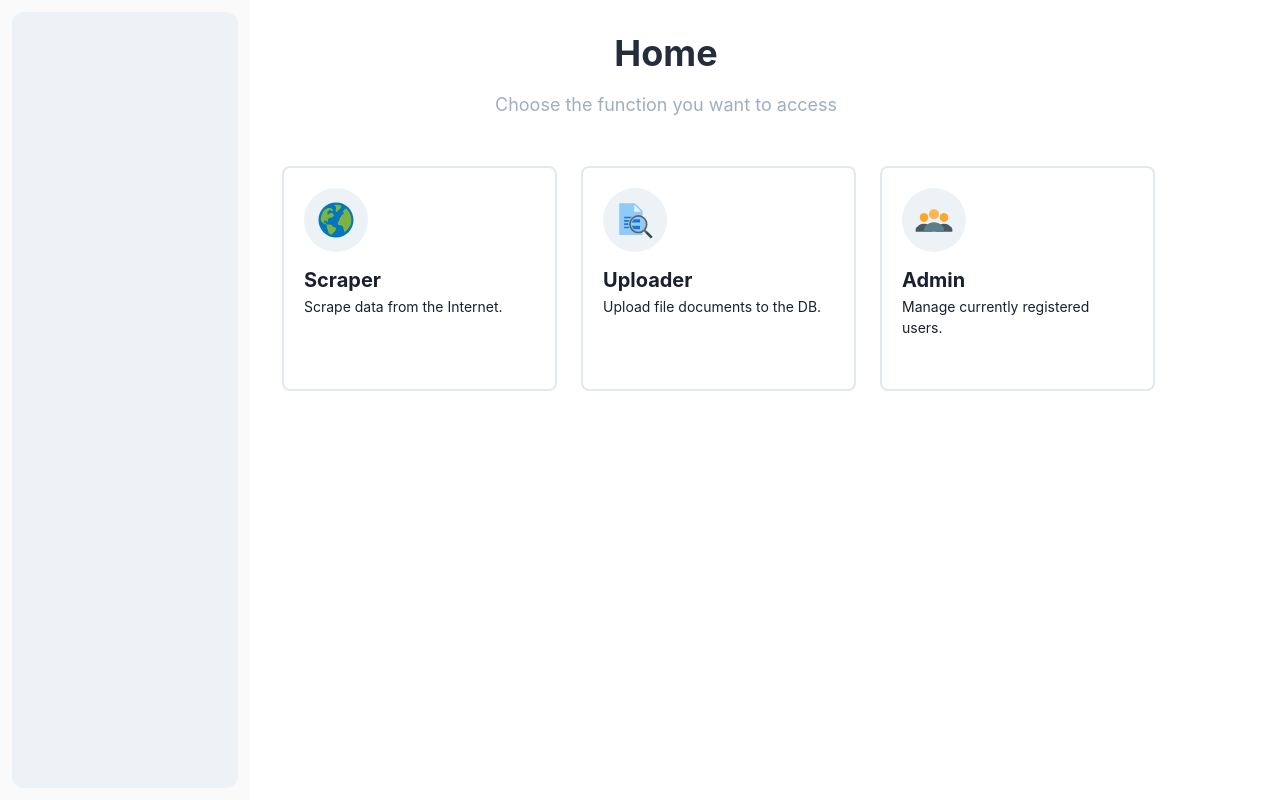
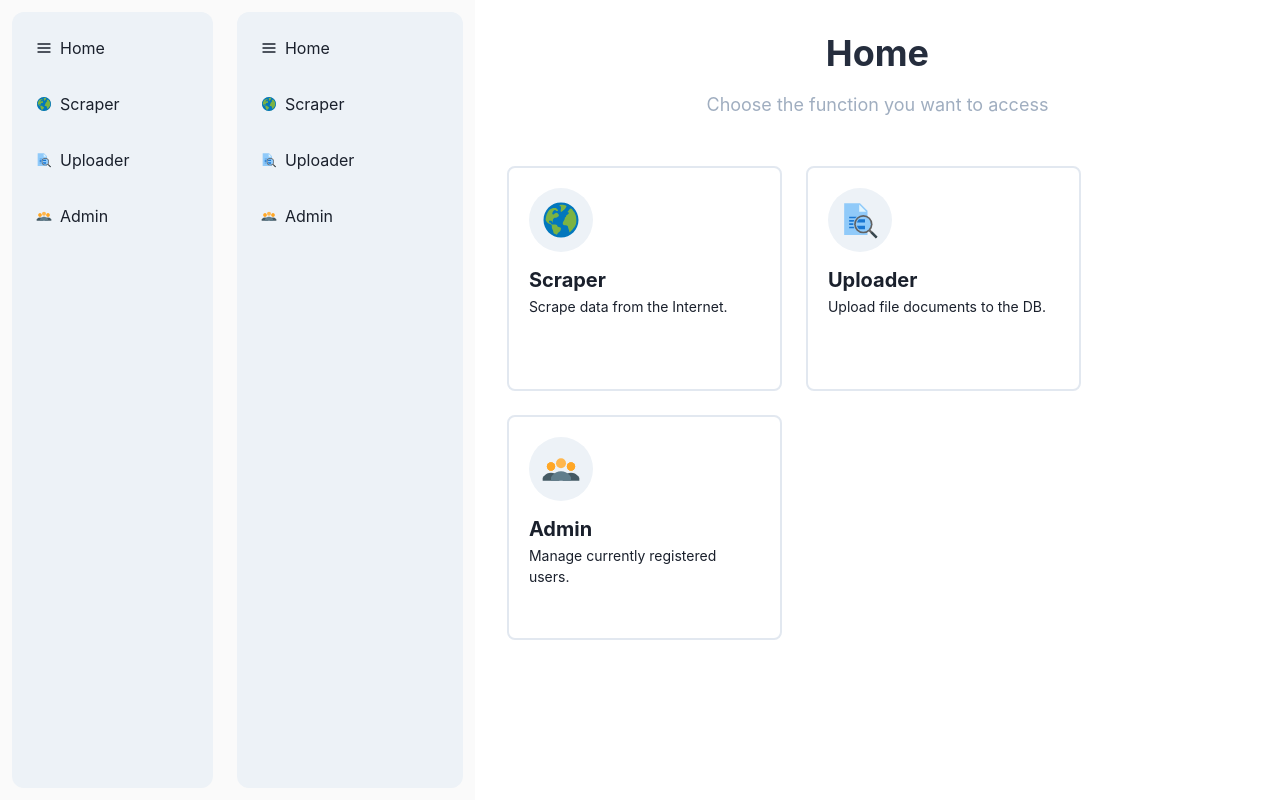
Before and after one commit to szhou12/react-fastapi-app, a React (Vite) app in the folder frontend/: page /login-staff in a window 1280 px wide. Both pictures are taken after typing "name@example.com", "Sample123" into the empty fields and a click on the button "Sign in". Built offline with nearby package versions, Linux system fonts and the light colour scheme.

Commit message:
Added: /hooks -> useAuth; /components -> PrivateRoute for redirecting login staff to dashboard; /components/Dashboard/ -> DashboardHome, Scraper, Uploader, Admin; /components -> Layout. Updated: App.jsx, Sidebar.jsx (bugs exist)

```diff
--- a/frontend/package.json
+++ b/frontend/package.json
@@ -18,7 +18,8 @@
     "react": "^18.3.1",
     "react-dom": "^18.3.1",
     "react-icons": "^5.4.0",
-    "react-router-dom": "^7.0.2"
+    "react-router-dom": "^7.0.2",
+    "zustand": "^5.0.2"
   },
   "devDependencies": {
     "@eslint/js": "^9.15.0",
--- a/frontend/src/App.jsx
+++ b/frontend/src/App.jsx
@@ -4,8 +4,13 @@ import HomeScreen from './components/HomeScreen';
 import Login from './components/Login';
 import Register from './components/Register';
 import LoginStaff from './components/LoginStaff';
-import Dashboard from './components/Dashboard';
+import Layout from './components/Layout';
 import Chatbot from './components/Chatbot';
+import DashboardHome from './components/Dashboard/DashboardHome';
+import DashboardScraper from './components/Dashboard/Scraper';
+import DashboardUploader from './components/Dashboard/Uploader';
+import DashboardAdmin from './components/Dashboard/Admin';
+import PrivateRoute from './components/PrivateRoute';
 
 function App() {
   return (
@@ -15,8 +20,20 @@ function App() {
         <Route path="/login" element={<Login />} />
         <Route path="/register" element={<Register />} />
         <Route path="/login-staff" element={<LoginStaff />} />
-        <Route path="/dashboard" element={<Dashboard />} />
         <Route path="/chatbot" element={<Chatbot />} />
+        <Route
+          path="/dashboard"
+          element={
+            <PrivateRoute>
+              <Layout />
+            </PrivateRoute>
+          }
+        >
+          <Route index element={<DashboardHome />} />
+          <Route path="scraper" element={<DashboardScraper />} />
+          <Route path="uploader" element={<DashboardUploader />} />
+          <Route path="admin" element={<DashboardAdmin />} />
+        </Route>
       </Routes>
     </Router>
   );
--- /dev/null
+++ b/frontend/src/components/Dashboard/Admin.jsx
@@ -0,0 +1,10 @@
+import React from 'react';
+import { Box, Heading} from '@chakra-ui/react';
+
+export default function Admin() {
+    return (
+        <Box>
+            <Heading>This is Dashboard Admin page</Heading>
+        </Box>
+    );
+}
--- a/frontend/src/components/Dashboard.jsx
+++ b/frontend/src/components/Dashboard/DashboardHome.jsx
@@ -19,7 +19,7 @@ import {
   FcFinePrint,
   FcGlobe,
 } from 'react-icons/fc'
-import Sidebar from './Sidebar'
+import Sidebar from '../Sidebar'
 
 // interface CardProps {
 //   heading: string
@@ -70,7 +70,7 @@ const LinkCard = ({ heading, description, icon, href }) => {
   )
 }
 
-export default function Dashboard() {
+export default function DashboardHome() {
   return (
     <Flex>
       <Sidebar />
--- /dev/null
+++ b/frontend/src/components/Dashboard/Scraper.jsx
@@ -0,0 +1,10 @@
+import React from 'react';
+import { Box, Heading} from '@chakra-ui/react';
+
+export default function Scraper() {
+    return (
+        <Box>
+            <Heading>This is Dashboard Scraper page</Heading>
+        </Box>
+    );
+}
--- /dev/null
+++ b/frontend/src/components/Dashboard/Uploader.jsx
@@ -0,0 +1,10 @@
+import React from 'react';
+import { Box, Heading} from '@chakra-ui/react';
+
+export default function Uploader() {
+    return (
+        <Box>
+            <Heading>This is Dashboard Uploader page</Heading>
+        </Box>
+    );
+}
--- /dev/null
+++ b/frontend/src/components/Layout.jsx
@@ -0,0 +1,25 @@
+import { Flex, Box, Spinner } from '@chakra-ui/react'
+import { Outlet } from "react-router-dom"
+import Sidebar from "./Sidebar"
+// import UserMenu from "./UserMenu"
+
+function Layout() {
+    const isLoading = false;
+
+    return (
+        <Flex>
+            <Sidebar />
+            { isLoading ? (
+                <Flex justify="center" align="center" height="100vh" width="full">
+                    <Spinner size="xl" color="ui.primary" />
+                </Flex>
+            ) : (
+                <Outlet />
+            )}
+            {/* <UserMenu /> */}
+
+        </Flex>
+    );
+}
+
+export default Layout;
--- a/frontend/src/components/LoginStaff.jsx
+++ b/frontend/src/components/LoginStaff.jsx
@@ -14,11 +14,13 @@ import {
     Link,
 } from '@chakra-ui/react';
 import { Link as RouterLink, useNavigate } from 'react-router-dom';
+import { useAuth } from '../hooks/useAuth';
 
 export default function LoginStaff() {
   const [email, setEmail] = useState('');
   const [password, setPassword] = useState('');
   const navigate = useNavigate();
+  const { login } = useAuth();
 
 
   const handleSubmit = async (e) => {
@@ -26,7 +28,10 @@ export default function LoginStaff() {
     // Add your login logic here
     console.log('Login attempt with:', { email, password });
     // For now, always navigate to staff dashboard regardless of input
-    navigate('/dashboard');
+    if (email && password) {
+      login();  // Set authenticated to true
+      navigate('/dashboard');  // Redirect to dashboard
+    }
   };
 
   return (
--- /dev/null
+++ b/frontend/src/components/PrivateRoute.jsx
@@ -0,0 +1,14 @@
+import { Navigate } from 'react-router-dom';
+import { useAuth } from '../hooks/useAuth';
+
+function PrivateRoute({ children }) {
+  const { isAuthenticated } = useAuth();
+
+  if (!isAuthenticated) {
+    return <Navigate to="/login-staff" replace />;
+  }
+
+  return children;
+}
+
+export default PrivateRoute;
--- a/frontend/src/components/Sidebar.jsx
+++ b/frontend/src/components/Sidebar.jsx
@@ -10,14 +10,50 @@ import {
     Text,
     useColorModeValue,
     useDisclosure,
+    Link,
+    Stack,
+    Icon,
   } from "@chakra-ui/react"
+  import {
+    FcConferenceCall,
+    FcFinePrint,
+    FcGlobe,
+  } from 'react-icons/fc'
   import { FiMenu } from "react-icons/fi"
+  import { Link as RouterLink } from "react-router-dom"
 
   const Sidebar = () => {
     const bgColor = useColorModeValue("ui.light", "ui.dark")
     const textColor = useColorModeValue("ui.dark", "ui.light")
     const secBgColor = useColorModeValue("ui.secondary", "ui.darkSlate")
     const { isOpen, onOpen, onClose } = useDisclosure()
+
+    const navItems = [
+      { name: 'Home', path: '/', icon: FiMenu },
+      { name: 'Scraper', path: '/scraper', icon: FcGlobe },
+      { name: 'Uploader', path: '/uploader', icon: FcFinePrint },
+      { name: 'Admin', path: '/admin', icon: FcConferenceCall },
+    ]
+
+    const SidebarContent = () => (
+      <Stack spacing={4}>
+        {navItems.map((item) => (
+          <Link
+            as={RouterLink}
+            to={item.path}
+            key={item.name}
+            p={2}
+            borderRadius="md"
+            _hover={{ bg: 'ui.secondary' }}
+          >
+            <Flex align="center">
+              <Icon as={item.icon} mr={2} />
+              <Text>{item.name}</Text>
+            </Flex>
+          </Link>
+        ))}
+      </Stack>
+    )
 
     return (
       <>
@@ -39,6 +75,7 @@ import {
               <Flex flexDir="column" justify="space-between" h="full">
                 <Box>
                   {/* Sidebar content */}
+                  <SidebarContent />
                 </Box>
               </Flex>
             </DrawerBody>
@@ -65,6 +102,7 @@ import {
           >
             <Box>
               {/* Sidebar content */}
+              <SidebarContent />
             </Box>
           </Flex>
         </Box>
--- /dev/null
+++ b/frontend/src/hooks/useAuth.jsx
@@ -0,0 +1,9 @@
+import { create } from 'zustand'
+
+const useAuthStore = create((set) => ({
+  isAuthenticated: false,
+  login: () => set({ isAuthenticated: true }),
+  logout: () => set({ isAuthenticated: false }),
+}))
+
+export const useAuth = () => useAuthStore()
```
Also changed, not shown: 1 other file (tests, documents, lock files or other folders).
